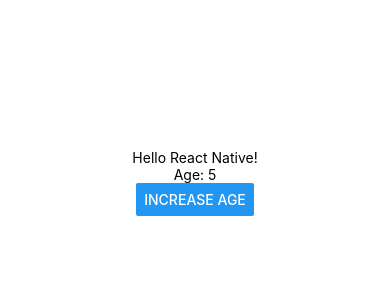
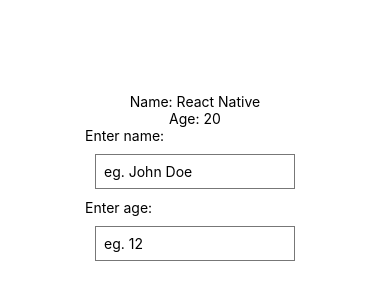
Before and after one commit to victorbruce/react-native30, a React Native app: screen / in a window 390 px wide. Shown: the part 240-540 px from the top of the page. Built offline with nearby package versions, Linux system fonts and the light colour scheme.

Commit message:
Handling input text

```diff
--- a/App.js
+++ b/App.js
@@ -1,29 +1,40 @@
-import React, { Component } from "react";
-import { StyleSheet, Text, View, Button } from "react-native";
+import React, { useState } from "react";
+import { StyleSheet, Text, View, TextInput } from "react-native";
 
-class App extends Component {
-  constructor(props) {
-    super(props);
-    this.state = {
-      age: 5,
-      name: "React Native"
-    };
-  }
+const App = () => {
+  const [name, setName] = useState("React Native");
+  const [age, setAge] = useState(20);
 
-  increaseAge = () => {
-    this.setState({ age: this.state.age + 1 });
+  const handleNameChange = val => {
+    setName(val);
   };
-  render() {
-    const { name, age } = this.state;
-    return (
-      <View style={styles.container}>
-        <Text>Hello {name}!</Text>
-        <Text>Age: {age}</Text>
-        <Button onPress={this.increaseAge} title="Increase Age" />
+
+  const handleAgeChange = val => {
+    setAge(val);
+  };
+
+  return (
+    <View style={styles.container}>
+      <Text>Name: {name}</Text>
+      <Text>Age: {age}</Text>
+      <View>
+        <Text>Enter name:</Text>
+        <TextInput
+          style={styles.input}
+          placeholder="eg. John Doe"
+          onChangeText={handleNameChange}
+        />
+        <Text>Enter age:</Text>
+        <TextInput
+          keyboardType="numeric"
+          style={styles.input}
+          placeholder="eg. 12"
+          onChangeText={handleAgeChange}
+        />
       </View>
-    );
-  }
-}
+    </View>
+  );
+};
 
 const styles = StyleSheet.create({
   container: {
@@ -31,6 +42,13 @@ const styles = StyleSheet.create({
     backgroundColor: "#fff",
     alignItems: "center",
     justifyContent: "center"
+  },
+  input: {
+    borderWidth: 1,
+    borderColor: "#777",
+    margin: 10,
+    padding: 8,
+    width: 200
   }
 });
 
```
